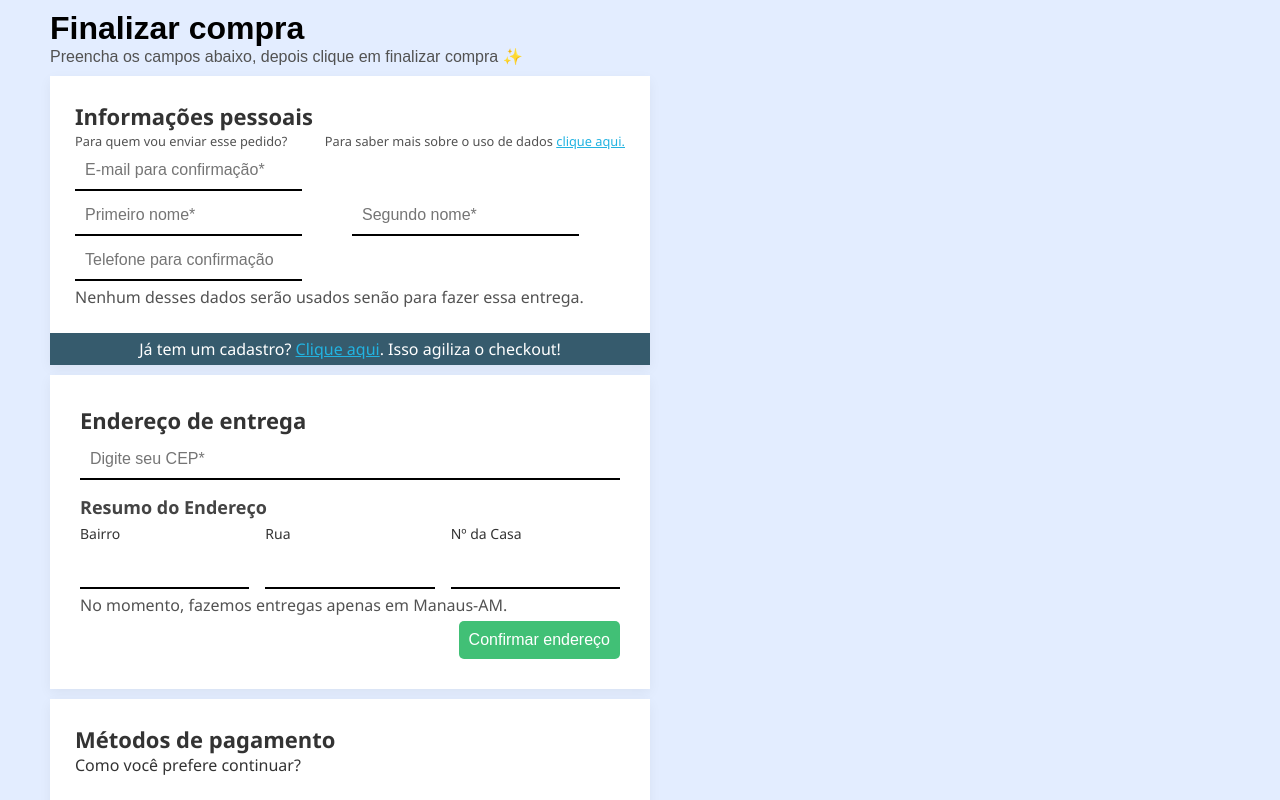
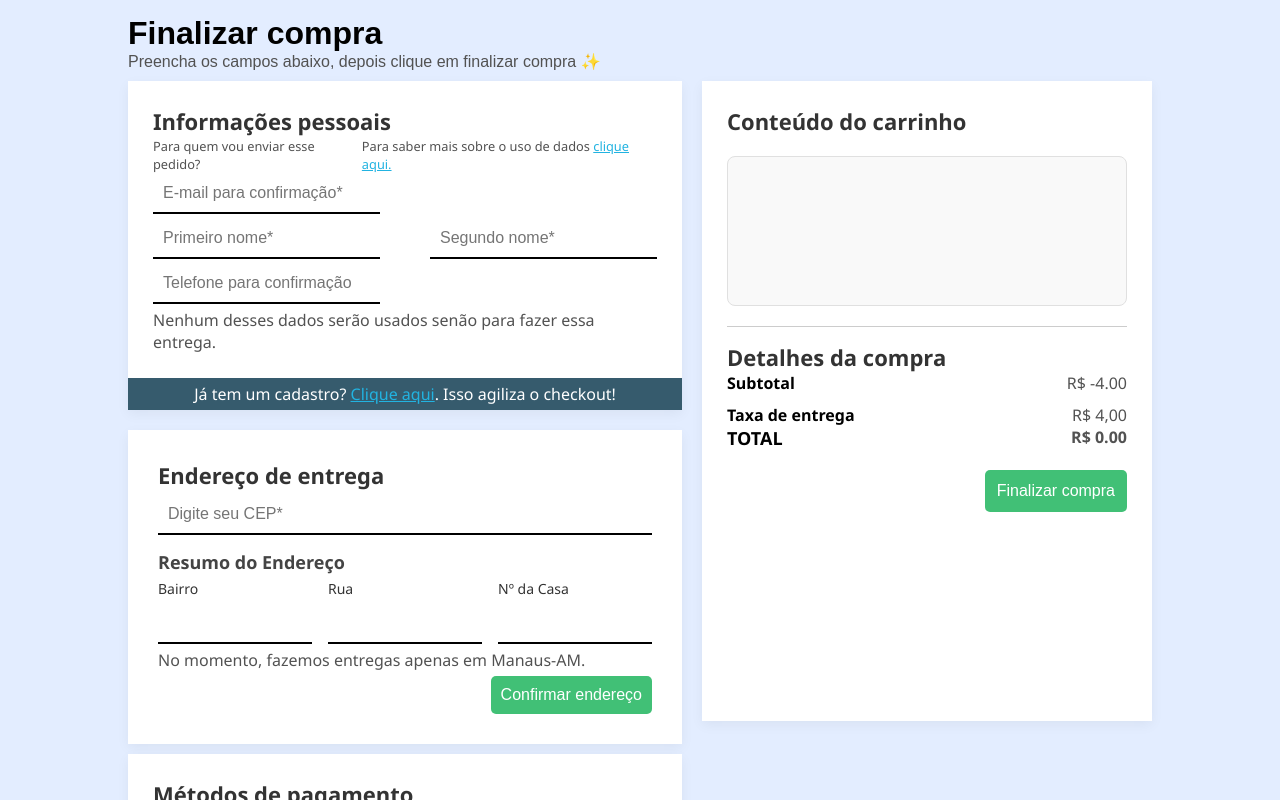
Before and after one commit to MW-Limah/HeloisaWebstore, a Next.js app: page /Finishing in a window 1280 px wide. Built offline with nearby package versions, Linux system fonts and the light colour scheme.

Commit message:
CartResume

```diff
--- a/src/app/Finishing/Finishing.module.css
+++ b/src/app/Finishing/Finishing.module.css
@@ -3,10 +3,26 @@
     width: 100%;
     background-color: var(--base);
     color: #000;
-    padding: 10px 50px;
+    padding: 15px 10%;
+    box-sizing: border-box;
+    display: flex;
+    flex-direction: column;
 }
 
 .container p {
     color: var(--p-color);
     font-size: 1rem;
 }
+
+.content {
+    flex: 1;
+    display: flex;
+    gap: 20px;
+    height: 100%;
+}
+
+.content > div {
+    flex: 1;
+    display: flex;
+    flex-direction: column;
+}
--- a/src/app/Finishing/page.jsx
+++ b/src/app/Finishing/page.jsx
@@ -2,6 +2,7 @@ import styles from './Finishing.module.css';
 import { InfoPersonal } from '../components/FinishingComponents/InfoPersonal/InfoPersonal';
 import Address from '../components/FinishingComponents/Address/Addres';
 import PayMethods from '../components/FinishingComponents/PayMethods/PayMethods';
+import ResumeCart from '../components/FinishingComponents/ResumeCart/ResumeCart';
 
 export default function Finishing() {
     return (
@@ -14,7 +15,9 @@ export default function Finishing() {
                     <Address />
                     <PayMethods />
                 </div>
-                <div></div>
+                <div>
+                    <ResumeCart />
+                </div>
             </div>
         </div>
     );
--- a/src/app/components/FinishingComponents/Address/Address.module.css
+++ b/src/app/components/FinishingComponents/Address/Address.module.css
@@ -5,7 +5,7 @@
     display: flex;
     flex-direction: column;
     gap: 5px;
-    max-width: 600px;
+    max-width: 700px;
     margin: 10px 0;
     font-family: 'Segoe UI', sans-serif;
 }
--- a/src/app/components/FinishingComponents/InfoPersonal/InfoPersonal.module.css
+++ b/src/app/components/FinishingComponents/InfoPersonal/InfoPersonal.module.css
@@ -3,7 +3,7 @@
     box-shadow: 0 4px 12px rgba(0, 0, 0, 0.05);
     display: flex;
     flex-direction: column;
-    max-width: 600px;
+    max-width: 700px;
     margin: 10px 0;
     font-family: 'Segoe UI', sans-serif;
 }
--- a/src/app/components/FinishingComponents/PayMethods/PayMethods.module.css
+++ b/src/app/components/FinishingComponents/PayMethods/PayMethods.module.css
@@ -4,7 +4,7 @@
     display: flex;
     flex-direction: column;
     font-family: 'Segoe UI', sans-serif;
-    max-width: 600px;
+    max-width: 700px;
 }
 
 .content {
--- /dev/null
+++ b/src/app/components/FinishingComponents/ResumeCart/ResumeCart.module.css
@@ -0,0 +1,98 @@
+.ResumeCart {
+    background: #ffffff;
+    box-shadow: 0 4px 12px rgba(0, 0, 0, 0.05);
+    display: flex;
+    flex-direction: column;
+    max-width: 700px;
+    height: 80vh;
+    overflow-y: auto;
+    margin: 10px 0;
+    font-family: 'Segoe UI', sans-serif;
+}
+
+.Content {
+    padding: 25px;
+    display: flex;
+    flex-direction: column;
+    gap: 20px;
+}
+
+.ResumeCart h3 {
+    font-size: 22px;
+    color: #333;
+}
+
+.itemsResume {
+    border: 1px solid #e0e0e0;
+    padding: 15px;
+    border-radius: 8px;
+    background-color: #f9f9f9;
+    min-height: 150px;
+    display: flex;
+    flex-direction: column;
+    gap: 15px;
+}
+
+.item {
+    display: flex;
+    gap: 15px;
+    align-items: center;
+}
+
+.imageWrapper {
+    flex-shrink: 0;
+}
+
+.itemDetails {
+    display: flex;
+    flex-direction: column;
+    gap: 4px;
+}
+
+.itemDetails h4 {
+    margin: 0;
+    font-size: 16px;
+}
+
+.Details {
+    border-top: 1px solid #ccc;
+    padding-top: 15px;
+}
+
+.priceDetails,
+.priceTotal {
+    list-style: none;
+    padding: 0;
+    margin: 0;
+    display: flex;
+    flex-direction: column;
+    gap: 10px;
+}
+
+.priceDetails li,
+.priceTotal li {
+    display: flex;
+    justify-content: space-between;
+    font-size: 16px;
+}
+
+.priceTotal li {
+    font-weight: bold;
+    font-size: 18px;
+}
+
+.Button {
+    background-color: #41c076;
+    color: white;
+    padding: 12px;
+    border: none;
+    border-radius: 5px;
+    font-size: 16px;
+    cursor: pointer;
+    align-self: flex-end;
+    transition: background 0.3s;
+}
+
+.Button:hover {
+    background-color: #1999c6;
+}
--- a/src/app/components/FinishingComponents/ResumeCart/ResumeCart.tsx
+++ b/src/app/components/FinishingComponents/ResumeCart/ResumeCart.tsx
@@ -0,0 +1,75 @@
+'use client';
+
+import { useCart } from '@/app/components/Cart/CartContext';
+import Image from 'next/image';
+import styles from './ResumeCart.module.css';
+
+export default function ResumeCart() {
+    const { cart, getTotal } = useCart();
+
+    return (
+        <div className={styles.ResumeCart}>
+            <div className={styles.Content}>
+                <h3>Conteúdo do carrinho</h3>
+                <div className={styles.itemsResume}>
+                    {cart.map((item) => {
+                        const colorImage =
+                            item.images.find((img) => img.toLowerCase().includes(item.color.toLowerCase())) ||
+                            item.image;
+
+                        return (
+                            <div key={`${item.id}-${item.color}`} className={styles.item}>
+                                <div className={styles.imageWrapper}>
+                                    <Image
+                                        src={colorImage}
+                                        alt={item.title}
+                                        width={100}
+                                        height={100}
+                                        style={{ objectFit: 'cover', borderRadius: '8px' }}
+                                    />
+                                </div>
+                                <div className={styles.itemDetails}>
+                                    <h4>{item.title}</h4>
+                                    <p>
+                                        Cor escolhida: <strong>{item.color}</strong>
+                                    </p>
+                                    <p>
+                                        Quantidade: <strong>{item.quantity}</strong>
+                                    </p>
+                                    <p>
+                                        Preço unitário: <strong>R$ {item.price.toFixed(2)}</strong>
+                                    </p>
+                                    <p>
+                                        Subtotal: <strong>R$ {(item.price * item.quantity).toFixed(2)}</strong>
+                                    </p>
+                                </div>
+                            </div>
+                        );
+                    })}
+                </div>
+
+                <div className={styles.Details}>
+                    <h3>Detalhes da compra</h3>
+                    <ul className={styles.priceDetails}>
+                        <li>
+                            <h4>Subtotal</h4>
+                            <p>R$ {(getTotal() - 4).toFixed(2)}</p>
+                        </li>
+                        <li>
+                            <h4>Taxa de entrega</h4>
+                            <p>R$ 4,00</p>
+                        </li>
+                    </ul>
+                    <ul className={styles.priceTotal}>
+                        <li>
+                            <h4>TOTAL</h4>
+                            <p>R$ {getTotal().toFixed(2)}</p>
+                        </li>
+                    </ul>
+                </div>
+
+                <button className={styles.Button}>Finalizar compra</button>
+            </div>
+        </div>
+    );
+}
```
